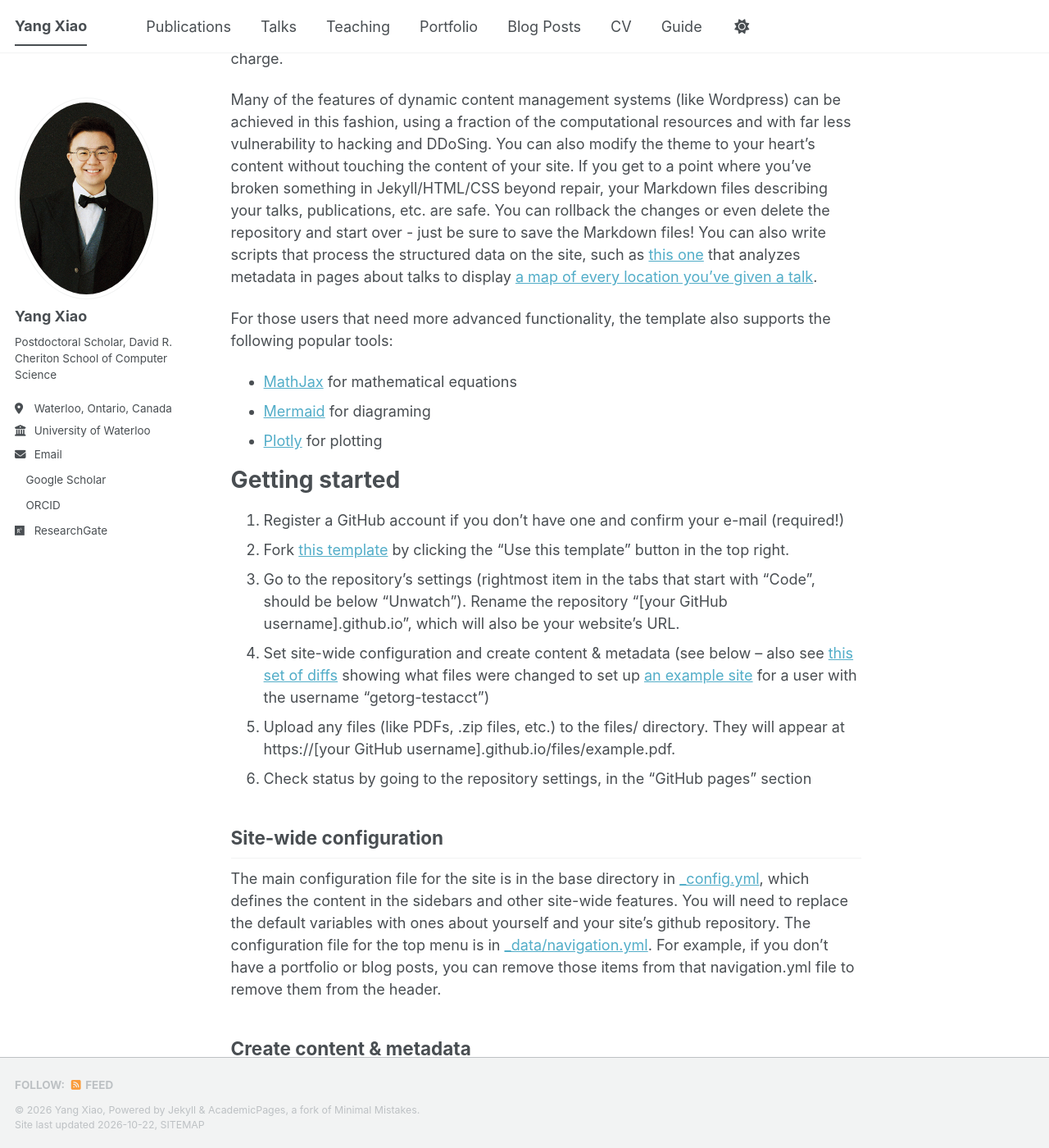
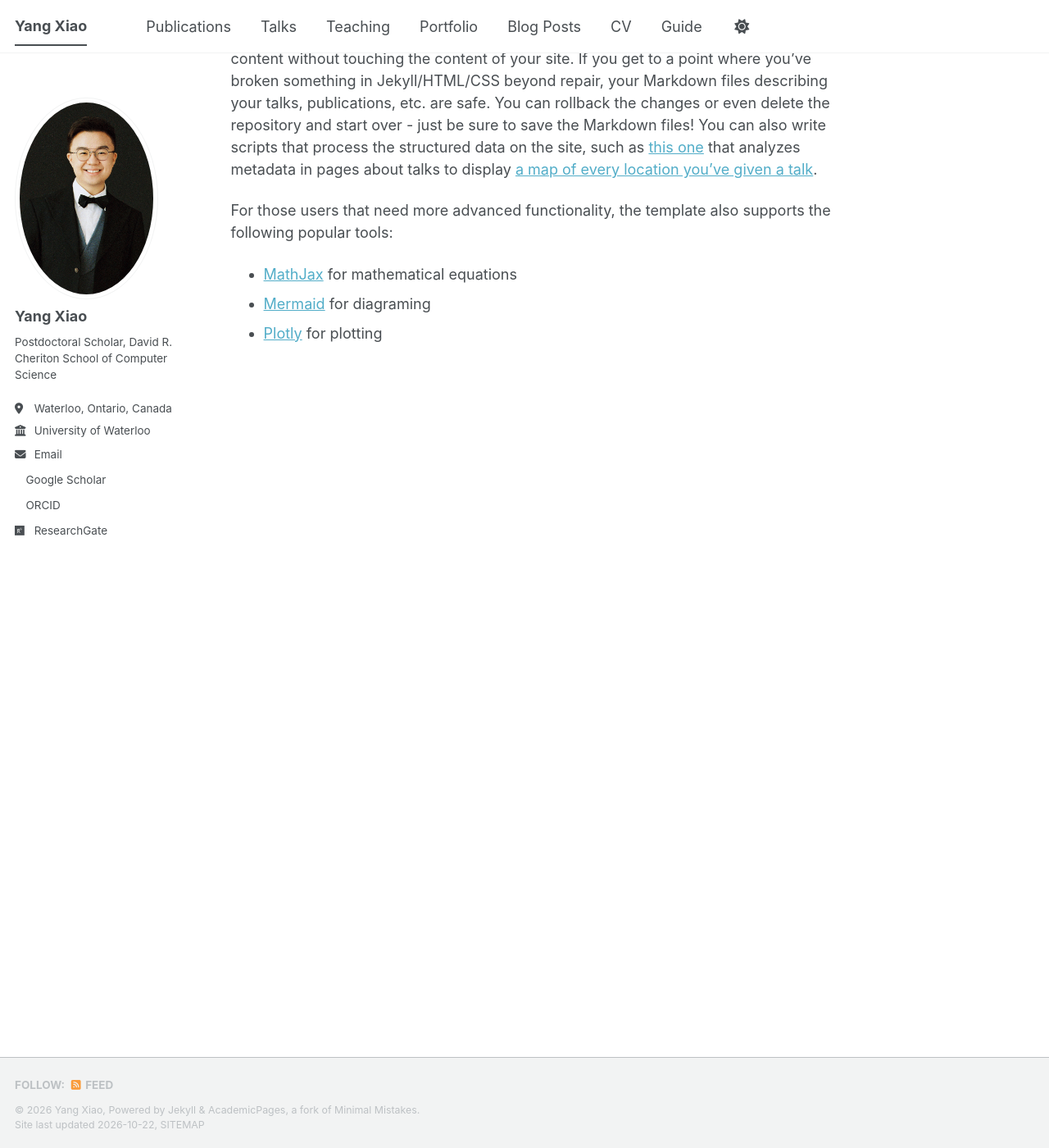
Before and after one commit to yangxiao3509/yangxiao3509.github.io, a Jekyll site: the page built from _pages/about.md, in a window 1280 px wide and 1400 px high, scrolled down 667 px. Shown: the whole window at 82% size. Built offline with Jekyll 4.4.1, drawn with Linux system fonts in a browser that asks for light colours; a style sheet for code colours, icons or effects is not loaded; some of the changed text lies outside the part shown.

Commit message:
Revise content in about.md
Removed introductory content and getting started section from about page.

```diff
--- a/_pages/about.md
+++ b/_pages/about.md
@@ -7,9 +7,7 @@ redirect_from:
   - /about.html
 ---
 
-This is the front page of a website that is powered by the [Academic Pages template](https://github.com/academicpages/academicpages.github.io) and hosted on GitHub pages. [GitHub pages](https://pages.github.com) is a free service in which websites are built and hosted from code and data stored in a GitHub repository, automatically updating when a new commit is made to the repository. This template was forked from the [Minimal Mistakes Jekyll Theme](https://mmistakes.github.io/minimal-mistakes/) created by Michael Rose, and then extended to support the kinds of content that academics have: publications, talks, teaching, a portfolio, blog posts, and a dynamically-generated CV. Incidentally, these same features make it a great template for anyone that needs to show off a professional template!
-
- You can fork [this template](https://github.com/academicpages/academicpages.github.io) right now, modify the configuration and Markdown files, add your own PDFs and other content, and have your own site for free, with no ads!
+I am a postdoctoral scholar in the [David R. Cheriton School of Computer Science](https://cs.uwaterloo.ca) at [University of Waterloo](https://uwaterloo.ca), working with [Prof. Raouf Boutaba](https://rboutaba.cs.uwaterloo.ca). Before joining Waterloo, I received my Ph.D. in Information and Communication Engineering in the [School of Artificial Intelligence](https://ai.bupt.edu.cn/en/) at [Beijing University of Posts and Telecommunications (BUPT)](https://english.bupt.edu.cn), where I was advised by Prof. Jun Liu. I also received my B.Eng. in Electronic and Information Engineering in the [School of Information and Communication Engineering](https://sice.bupt.edu.cn/#) at BUPT.
 
 A data-driven personal website
 ======
@@ -21,36 +19,3 @@ For those users that need more advanced functionality, the template also support
 - [MathJax](https://www.mathjax.org/) for mathematical equations
 - [Mermaid](https://mermaid.js.org/) for diagraming
 - [Plotly](https://plotly.com/javascript/) for plotting
-
-Getting started
-======
-1. Register a GitHub account if you don't have one and confirm your e-mail (required!)
-1. Fork [this template](https://github.com/academicpages/academicpages.github.io) by clicking the "Use this template" button in the top right.
-1. Go to the repository's settings (rightmost item in the tabs that start with "Code", should be below "Unwatch"). Rename the repository "[your GitHub username].github.io", which will also be your website's URL.
-1. Set site-wide configuration and create content & metadata (see below -- also see [this set of diffs](https://archive.is/3TPas) showing what files were changed to set up [an example site](https://getorg-testacct.github.io) for a user with the username "getorg-testacct")
-1. Upload any files (like PDFs, .zip files, etc.) to the files/ directory. They will appear at https://[your GitHub username].github.io/files/example.pdf.
-1. Check status by going to the repository settings, in the "GitHub pages" section
-
-Site-wide configuration
-------
-The main configuration file for the site is in the base directory in [_config.yml](https://github.com/academicpages/academicpages.github.io/blob/master/_config.yml), which defines the content in the sidebars and other site-wide features. You will need to replace the default variables with ones about yourself and your site's github repository. The configuration file for the top menu is in [_data/navigation.yml](https://github.com/academicpages/academicpages.github.io/blob/master/_data/navigation.yml). For example, if you don't have a portfolio or blog posts, you can remove those items from that navigation.yml file to remove them from the header.
-
-Create content & metadata
-------
-For site content, there is one Markdown file for each type of content, which are stored in directories like _publications, _talks, _posts, _teaching, or _pages. For example, each talk is a Markdown file in the [_talks directory](https://github.com/academicpages/academicpages.github.io/tree/master/_talks). At the top of each Markdown file is structured data in YAML about the talk, which the theme will parse to do lots of cool stuff. The same structured data about a talk is used to generate the list of talks on the [Talks page](https://academicpages.github.io/talks), each [individual page](https://academicpages.github.io/talks/2012-03-01-talk-1) for specific talks, the talks section for the [CV page](https://academicpages.github.io/cv), and the [map of places you've given a talk](https://academicpages.github.io/talkmap.html) (if you run this [python file](https://github.com/academicpages/academicpages.github.io/blob/master/talkmap.py) or [Jupyter notebook](https://github.com/academicpages/academicpages.github.io/blob/master/talkmap.ipynb), which creates the HTML for the map based on the contents of the _talks directory).
-
-**Markdown generator**
-
-The repository includes [a set of Jupyter notebooks](https://github.com/academicpages/academicpages.github.io/tree/master/markdown_generator
-) that converts a CSV containing structured data about talks or presentations into individual Markdown files that will be properly formatted for the Academic Pages template. The sample CSVs in that directory are the ones I used to create my own personal website at stuartgeiger.com. My usual workflow is that I keep a spreadsheet of my publications and talks, then run the code in these notebooks to generate the Markdown files, then commit and push them to the GitHub repository.
-
-How to edit your site's GitHub repository
-------
-Many people use a git client to create files on their local computer and then push them to GitHub's servers. If you are not familiar with git, you can directly edit these configuration and Markdown files directly in the github.com interface. Navigate to a file (like [this one](https://github.com/academicpages/academicpages.github.io/blob/master/_talks/2012-03-01-talk-1.md) and click the pencil icon in the top right of the content preview (to the right of the "Raw | Blame | History" buttons). You can delete a file by clicking the trashcan icon to the right of the pencil icon. You can also create new files or upload files by navigating to a directory and clicking the "Create new file" or "Upload files" buttons.
-
-Example: editing a Markdown file for a talk
-![Editing a Markdown file for a talk](/images/editing-talk.png)
-
-For more info
-------
-More info about configuring Academic Pages can be found in [the guide](https://academicpages.github.io/markdown/), the [growing wiki](https://github.com/academicpages/academicpages.github.io/wiki), and you can always [ask a question on GitHub](https://github.com/academicpages/academicpages.github.io/discussions). The [guides for the Minimal Mistakes theme](https://mmistakes.github.io/minimal-mistakes/docs/configuration/) (which this theme was forked from) might also be helpful.
```
